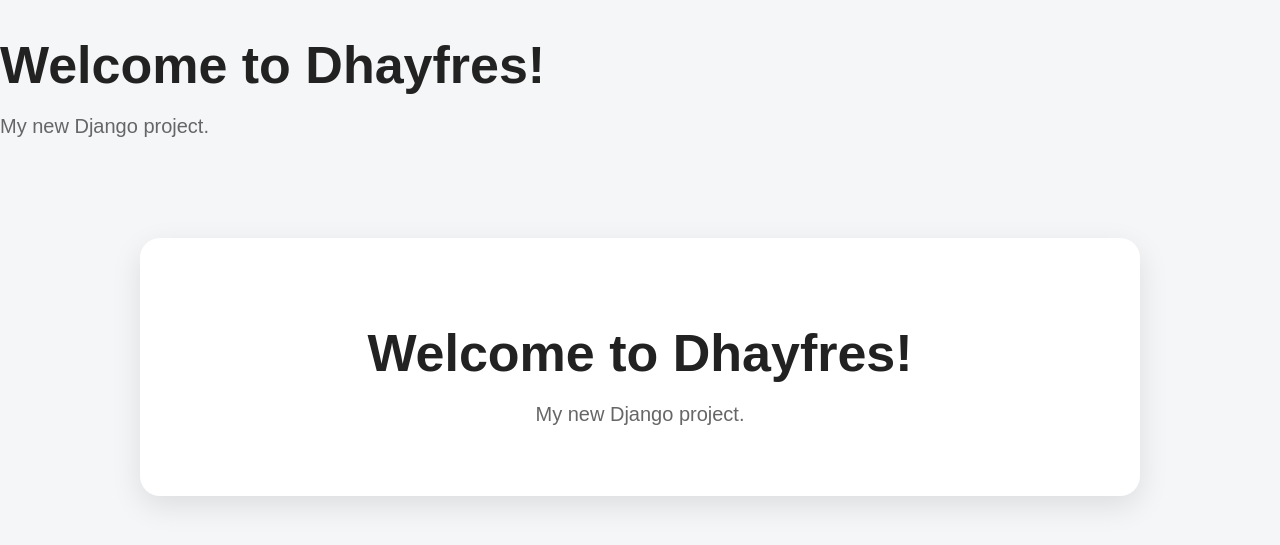
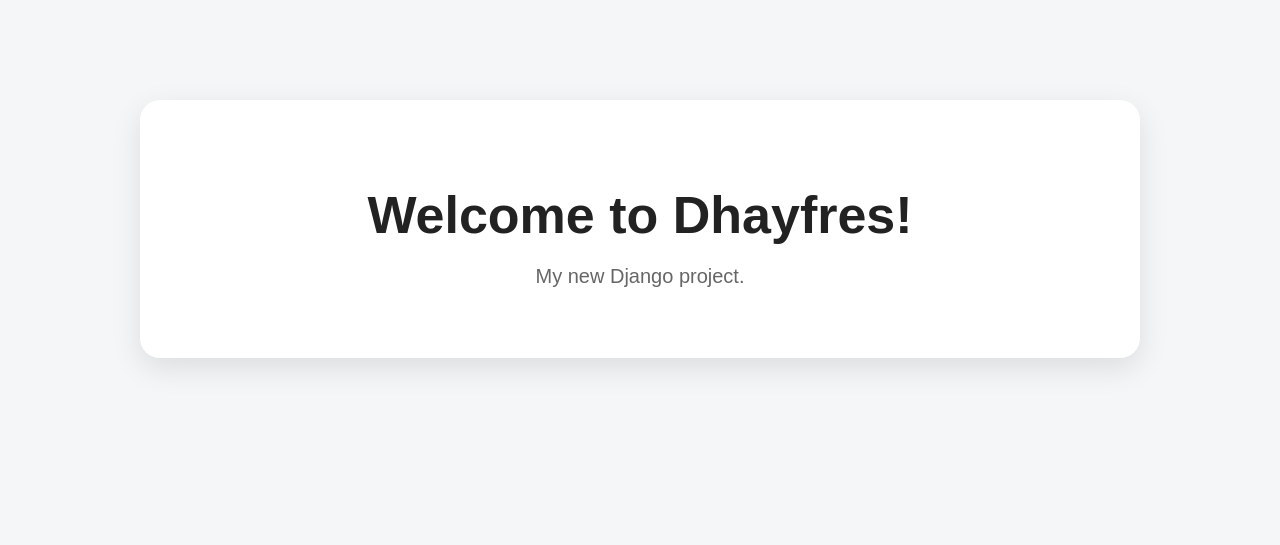
Before and after one commit to renantnaysay-oss/dhayfres, a Django app: page / in a window 1280 px wide. Shown: the top 545 px of the page. Run offline with Django 5.2, Linux system fonts and the light colour scheme.

Commit message:
Fix duplicate home page

```diff
--- a/main/templates/main/home.html
+++ b/main/templates/main/home.html
@@ -1,17 +1,4 @@
-<!DOCTYPE html>
-<html lang="en">
-<head>
-    <meta charset="UTF-8">
-    <meta name="viewport" content="width=device-width, initial-scale=1.0">
-    <title>Dhayfres</title>
-</head>
-<body>
-
-    <h1>Welcome to Dhayfres!</h1>
-    <p>My new Django project.</p>
-
-</body>
-</html>{% load static %}
+{% load static %}
 
 <!DOCTYPE html>
 <html lang="en">
```
